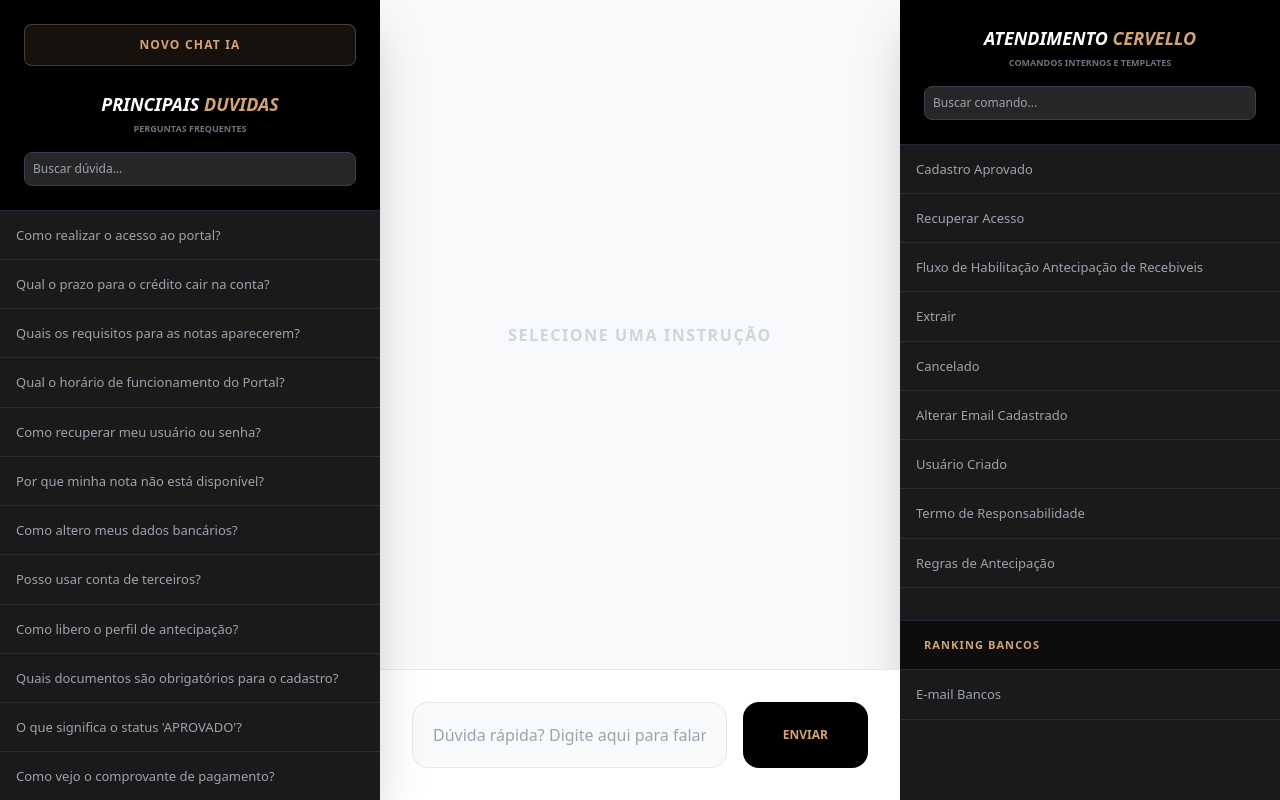
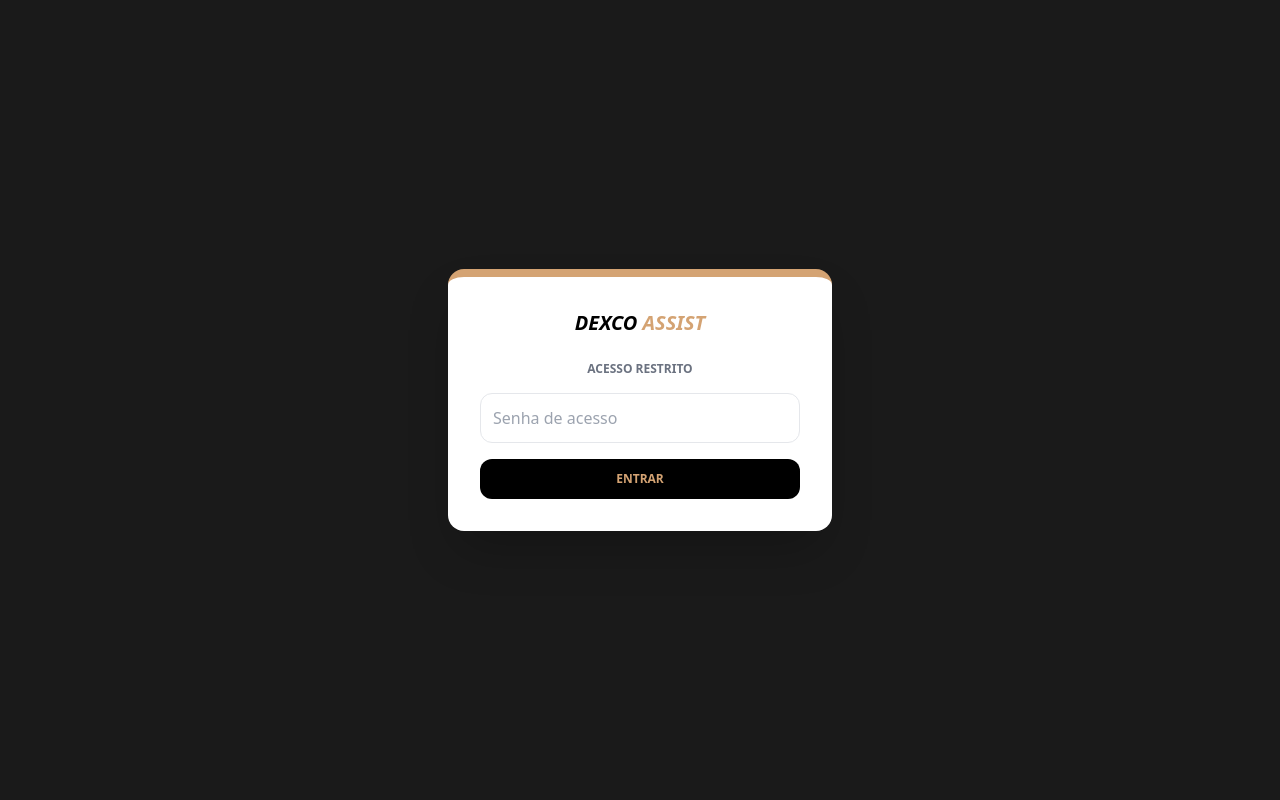
Before and after one commit to reivieir/HUB-FINANCEIRO, a React (Vite) app: page / in a window 1280 px wide. Built offline with nearby package versions, Linux system fonts and the light colour scheme.

Commit message:
Update App.tsx

```diff
--- a/App.tsx
+++ b/App.tsx
@@ -1,19 +1,24 @@
-import React, { useState, useEffect, useCallback, useRef } from 'react';
+import React, { useState, useEffect, useRef } from 'react';
 import { PERGUNTAS_FREQUENTES, COMANDOS_GEMS } from './constants';
 import { SelectedContent, Origin } from './types';
 import ListItem from './components/ListItem';
 import PromptModal from './components/PromptModal';
 import ImageUploadModal from './components/ImageUploadModal';
-// Importação das funções do serviço Gemini atualizado [cite: 27]
 import { createDexcoChat, extractDataFromImage } from './services/geminiService';
 
 const App: React.FC = () => {
+  // --- ESTADOS DE AUTENTICAÇÃO ---
+  const [isAuthenticated, setIsAuthenticated] = useState(false);
+  const [passwordInput, setPasswordInput] = useState('');
+  const SENHA_ACESSO = "Dexco2026";
+
+  // --- ESTADOS DO DASHBOARD ---
   const [selected, setSelected] = useState<SelectedContent | null>(null);
   const [searchFAQ, setSearchFAQ] = useState('');
   const [searchCommands, setSearchCommands] = useState('');
   const [isCopied, setIsCopied] = useState(false);
 
-  // Chat & IA State - Integrado do código que funcionou [cite: 12, 13, 29, 30]
+  // Chat & AI State - Unificado da configuração que funcionou [cite: 12, 13, 30]
   const [chatMode, setChatMode] = useState(false);
   const [messages, setMessages] = useState<any[]>([]);
   const [aiQuery, setAiQuery] = useState('');
@@ -30,21 +35,56 @@
 
   const chatEndRef = useRef<HTMLDivElement>(null);
 
-  // Inicialização da sessão de chat [cite: 33]
+  // Inicialização após Login [cite: 33]
   useEffect(() => {
-    createDexcoChat().then(session => setChatSession(session));
-  }, []);
+    if (isAuthenticated) {
+      createDexcoChat().then(session => setChatSession(session));
+    }
+  }, [isAuthenticated]);
 
-  // Scroll automático para a última mensagem [cite: 14, 34]
+  // Scroll automático [cite: 14, 34]
   useEffect(() => {
     chatEndRef.current?.scrollIntoView({ behavior: 'smooth' });
   }, [messages, isAiLoading]);
 
-  // Função de cópia com feedback visual [cite: 35, 36, 39]
+  // Handler de Login
+  const handleLogin = (e: React.FormEvent) => {
+    e.preventDefault();
+    if (passwordInput === SENHA_ACESSO) {
+      setIsAuthenticated(true);
+    } else {
+      alert("Senha incorreta!");
+    }
+  };
+
+  // Handler de Envio de Mensagem IA [cite: 15, 17, 18, 69, 70]
+  const handleAskAI = async (e: React.FormEvent | null, directPrompt?: string) => {
+    if (e) e.preventDefault();
+    const query = directPrompt || aiQuery;
+
+    if (!query.trim() || isAiLoading) return;
+
+    setAiQuery('');
+    setChatMode(true);
+    setMessages(prev => [...prev, { role: 'user', text: query }]);
+    setIsAiLoading(true);
+
+    try {
+      const result = await chatSession.sendMessage(query);
+      const response = await result.response;
+      setMessages(prev => [...prev, { role: 'model', text: response.text() }]);
+    } catch (error) {
+      console.error(error);
+      setMessages(prev => [...prev, { role: 'model', text: "Erro na conexão com a IA." }]);
+    } finally {
+      setIsAiLoading(false);
+    }
+  };
+
+  // Handler de Cópia [cite: 35-40]
   const handleCopy = (textToCopy?: string) => {
     const text = textToCopy || selected?.body;
     if (!text) return;
-
     const performCopy = (txt: string) => {
       const textArea = document.createElement("textarea");
       textArea.value = txt;
@@ -59,7 +99,6 @@
       } catch (err) { console.error('Erro ao copiar:', err); }
       document.body.removeChild(textArea);
     };
-
     if (navigator.clipboard && window.isSecureContext) {
       navigator.clipboard.writeText(text).then(() => {
         setIsCopied(true);
@@ -68,7 +107,7 @@
     } else { performCopy(text); }
   };
 
-  // Seleção de itens das listas laterais [cite: 41, 44, 48]
+  // Seleção de itens [cite: 41-49]
   const selectItem = (origin: Origin | 'ranking', index: number) => {
     setChatMode(false);
     if (origin === 'faq') {
@@ -94,10 +133,9 @@
     }
   };
 
-  // Processamento dos dados inseridos nos modais [cite: 50, 52, 55, 56]
+  // Submit dos Modais [cite: 50-57]
   const handleModalSubmit = (values: Record<string, string>) => {
     if (!pendingCommand) return;
-
     let processedBody = '';
     let processedTitle = '';
     const hour = new Date().getHours();
@@ -116,48 +154,37 @@
         processedBody = processedBody.replace("[EMAIL_ANTIGO]", values["Email Antigo"]).replace("[EMAIL_NOVO]", values["Novo Email"]).replace("[USUARIO]", values["Usuário"]);
       }
     }
-
     setSelected({ title: processedTitle, body: processedBody, origin: 'command', index: pendingCommand.index });
     setModalOpen(false); setPendingCommand(null);
   };
 
-  // LOGICA DE ENVIO INTEGRADA: Unifica a interface do layout final com a chamada de API que funcionou [cite: 15, 17, 18, 69]
-  const handleAskAI = async (e: React.FormEvent | null, directPrompt?: string) => {
-    if (e) e.preventDefault();
-    const query = directPrompt || aiQuery;
+  // --- TELA DE LOGIN ---
+  if (!isAuthenticated) {
+    return (
+      <div className="h-screen w-full flex items-center justify-center bg-[#1A1A1A]">
+        <form onSubmit={handleLogin} className="bg-white p-8 rounded-2xl shadow-2xl border-t-8 border-[#D4A373] w-96 text-center">
+          <h1 className="text-xl font-black uppercase italic mb-6">Dexco <span className="text-[#D4A373]">Assist</span></h1>
+          <p className="text-xs font-bold text-gray-500 uppercase mb-4">Acesso Restrito</p>
+          <input
+            type="password"
+            placeholder="Senha de acesso"
+            className="w-full p-3 border rounded-xl mb-4 outline-none focus:ring-2 focus:ring-[#D4A373]"
+            value={passwordInput}
+            onChange={(e) => setPasswordInput(e.target.value)}
+          />
+          <button type="submit" className="w-full bg-black text-[#D4A373] py-3 rounded-xl font-black uppercase text-xs hover:bg-gray-900 transition-all">Entrar</button>
+        </form>
+      </div>
+    );
+  }
 
-    if (!query.trim() || isAiLoading) return;
-
-    setAiQuery('');
-    setChatMode(true);
-    // Adiciona a mensagem do usuário ao chat [cite: 16]
-    setMessages(prev => [...prev, { role: 'user', text: query }]);
-    setIsAiLoading(true);
-
-    try {
-      // Chama a função de resposta que foi configurada para funcionar via fetch [cite: 17]
-      const result = await chatSession.sendMessage(query);
-      const response = await result.response;
-      const text = response.text();
-
-      // Adiciona a resposta da IA ao chat [cite: 18, 61]
-      setMessages(prev => [...prev, { role: 'model', text: text }]);
-    } catch (error) {
-      console.error(error);
-      setMessages(prev => [...prev, { role: 'model', text: "Erro na conexão. Tente novamente." }]);
-    } finally {
-      setIsAiLoading(false);
-    }
-  };
-
+  // --- TELA PRINCIPAL ---
   return (
     <div className="flex h-screen overflow-hidden bg-[#F8F9FA]">
-      {/* Sidebar Esquerda: FAQ [cite: 58, 59] */}
       <aside className="w-[380px] bg-[#1A1A1A] text-white flex flex-col shadow-2xl z-10">
         <div className="p-6 border-b border-gray-800 bg-black text-center">
           <button onClick={() => {setChatMode(true); setSelected(null);}} className="w-full mb-6 p-3 bg-[#D4A373]/10 border border-[#D4A373]/30 rounded-lg text-[#D4A373] text-xs font-black uppercase tracking-widest hover:bg-[#D4A373]/20 transition-all">Novo Chat IA</button>
           <h1 className="text-lg font-black uppercase italic">Principais <span className="text-[#D4A373]">Duvidas</span></h1>
-          <p className="text-[9px] text-gray-500 uppercase mt-1 font-bold">Perguntas Frequentes</p>
           <input type="text" placeholder="Buscar dúvida..." className="w-full mt-4 bg-[#262626] border border-gray-700 rounded-lg p-2 text-xs outline-none" value={searchFAQ} onChange={(e) => setSearchFAQ(e.target.value)} />
         </div>
         <div className="flex-1 overflow-y-auto custom-scrollbar">
@@ -167,7 +194,6 @@
         </div>
       </aside>
 
-      {/* Main Content Area: Chat ou Visualização de Conteúdo [cite: 60, 61, 64] */}
       <main className="flex-1 flex flex-col overflow-hidden relative">
         <div className="p-8 flex-1 overflow-y-auto custom-scrollbar">
           {chatMode ? (
@@ -175,7 +201,7 @@
               {messages.map((msg, i) => (
                 <div key={i} className={`flex ${msg.role === 'user' ? 'justify-end' : 'justify-start'}`}>
                   <div className={`max-w-[85%] p-6 rounded-2xl bg-white border shadow-sm ${msg.role === 'model' ? 'border-l-8 border-[#D4A373]' : ''}`}>
-                    <p className="text-sm whitespace-pre-wrap">{msg.text}</p>
+                    <p className="text-sm text-black whitespace-pre-wrap">{msg.text}</p>
                   </div>
                 </div>
               ))}
@@ -193,7 +219,7 @@
                     </div>
                     <div className="flex gap-2">
                       <button onClick={() => handleAskAI(null, `Me explique: ${selected.title}`)} className="px-4 py-2 bg-amber-50 text-[#D4A373] rounded-xl font-black uppercase text-[10px] flex items-center gap-2 hover:bg-[#D4A373] hover:text-white transition-all shadow-sm"><i className="fas fa-magic"></i> Refinar com IA</button>
-                      <button onClick={() => handleCopy()} className={`min-w-[40px] h-10 px-3 bg-white border rounded-xl flex items-center justify-center gap-2 transition-all shadow-sm ${isCopied ? 'border-green-500 text-green-600 bg-green-50' : 'border-gray-200 text-gray-400 hover:text-black'}`}><i className={`fas ${isCopied ? 'fa-check' : 'fa-copy'} text-lg`}></i><span className="text-[10px] font-bold uppercase">{isCopied ? 'OK' : 'Copiar'}</span></button>
+                      <button onClick={() => handleCopy()} className={`min-w-[40px] h-10 px-3 bg-white border rounded-xl flex items-center justify-center gap-2 transition-all shadow-sm ${isCopied ? 'border-green-500 text-green-600' : 'border-gray-200 text-gray-400 hover:text-black'}`}><i className={`fas ${isCopied ? 'fa-check' : 'fa-copy'} text-lg`}></i><span className="text-[10px] font-bold uppercase">{isCopied ? 'OK' : 'Copiar'}</span></button>
                     </div>
                   </div>
                   <div className="bg-[#F8F9FA] p-10 rounded-3xl border border-gray-100 shadow-inner text-gray-800 text-xl leading-relaxed whitespace-pre-wrap">{selected.body}</div>
@@ -202,28 +228,23 @@
             </div>
           ) : <div className="h-full flex items-center justify-center text-gray-300 font-black uppercase tracking-widest">Selecione uma instrução</div>}
         </div>
-
-        {/* Barra de Input fixa no rodapé [cite: 70] */}
         <div className="p-8 bg-white border-t">
           <form onSubmit={(e) => handleAskAI(e)} className="max-w-4xl mx-auto flex gap-4">
-            <input className="flex-1 p-5 bg-gray-50 rounded-2xl border outline-none focus:ring-2 focus:ring-[#D4A373]" placeholder="Dúvida rápida? Digite aqui para falar com a IA..." value={aiQuery} onChange={e => setAiQuery(e.target.value)} />
+            <input className="flex-1 p-5 bg-gray-50 rounded-2xl border outline-none focus:ring-2 focus:ring-[#D4A373] text-black" placeholder="Dúvida rápida? Digite aqui..." value={aiQuery} onChange={e => setAiQuery(e.target.value)} />
             <button type="submit" className="bg-black text-[#D4A373] px-10 rounded-2xl font-black uppercase text-xs">Enviar</button>
           </form>
         </div>
       </main>
 
-      {/* Sidebar Direita: Comandos e Ranking [cite: 71, 72, 73] */}
       <aside className="w-[380px] bg-[#1A1A1A] text-white flex flex-col shadow-2xl">
         <div className="p-6 bg-black border-b border-gray-800 text-center">
           <h1 className="text-lg font-black uppercase italic">Atendimento <span className="text-[#D4A373]">Cervello</span></h1>
-          <p className="text-[9px] text-gray-500 uppercase mt-1 font-bold">Comandos Internos e Templates</p>
           <input type="text" placeholder="Buscar comando..." className="w-full mt-4 bg-[#262626] border border-gray-700 rounded-lg p-2 text-xs outline-none" value={searchCommands} onChange={(e) => setSearchCommands(e.target.value)} />
         </div>
         <div className="flex-1 overflow-y-auto custom-scrollbar">
           {COMANDOS_GEMS.filter(c => c.t.toLowerCase().includes(searchCommands.toLowerCase())).map((c, i) => (
             <ListItem key={i} text={c.t} isActive={!chatMode && selected?.title === c.t} onClick={() => selectItem('command', COMANDOS_GEMS.indexOf(c))} />
           ))}
-
           <div className="mt-8 px-6 py-4 bg-black/50 border-y border-gray-800">
             <h2 className="text-[11px] font-black uppercase text-[#D4A373] tracking-widest">Ranking Bancos</h2>
           </div>
@@ -232,7 +253,7 @@
       </aside>
 
       <PromptModal isOpen={modalOpen} onClose={() => {setModalOpen(false); setPendingCommand(null);}} title={modalTitle} fields={modalFields} onSubmit={handleModalSubmit} />
-      <ImageUploadModal isOpen={isImageModalOpen} onClose={() => setIsImageModalOpen(false)} isLoading={isExtracting} onConfirm={async (b) => { setIsExtracting(true); setSelected({title: "Extração", body: await extractDataFromImage(b), origin: 'ai', index: 0}); setIsExtracting(false); setIsImageModalOpen(false); }} />
+      <ImageUploadModal isOpen={isImageModalOpen} onClose={() => setIsImageModalOpen(false)} isLoading={isExtracting} onConfirm={async (b) => { setIsExtracting(true); const data = await extractDataFromImage(b); setSelected({title: "Extração", body: data, origin: 'ai', index: 0}); setIsExtracting(false); setIsImageModalOpen(false); }} />
     </div>
   );
 };
```
